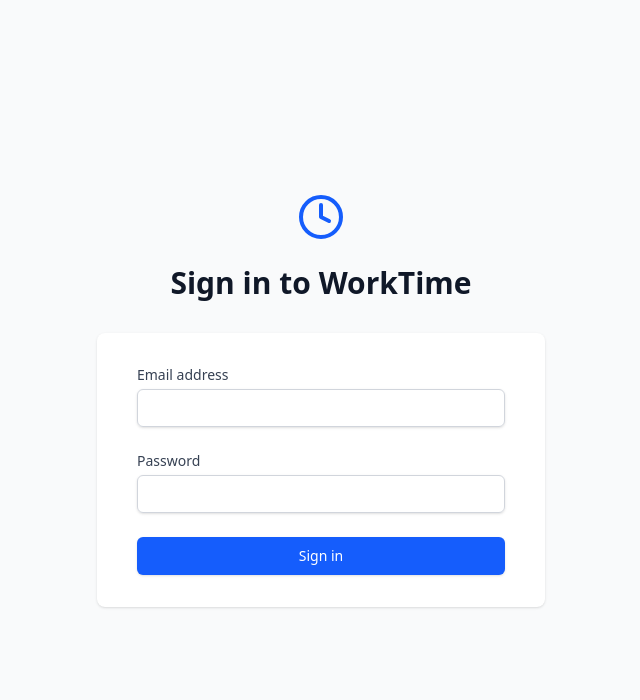
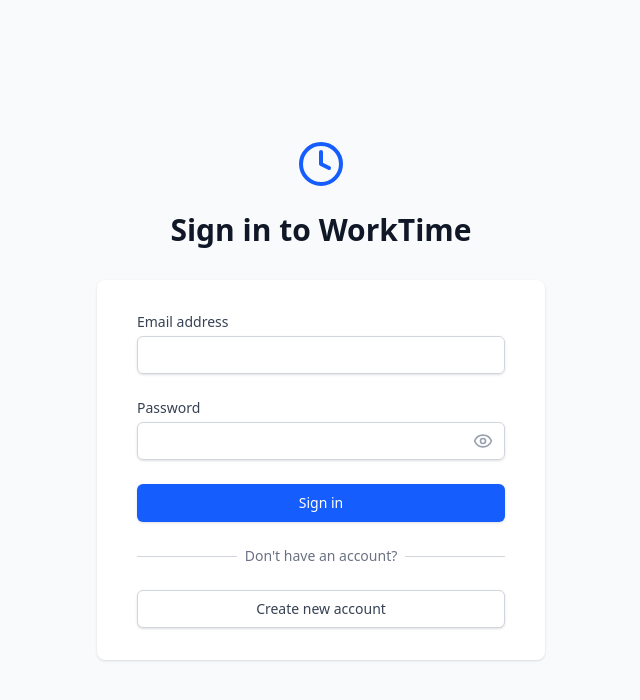
Before and after one commit to robert-northmind/WorkTime, a React (Vite) app: page /login in a window 1280 px wide. Shown: the top 700 px of the page, without its empty margins (319-959 px from the left). Built offline with nearby package versions, Linux system fonts and the light colour scheme; no server answers.

Commit message:
Add signup form with password visibility toggle
- Add signup function to AuthService using createUserWithEmailAndPassword
- Update LoginPage to support both login and signup modes with toggle
- Add password visibility toggle with eye icon
- Update Firebase setup checklist

```diff
--- a/src/pages/LoginPage.tsx
+++ b/src/pages/LoginPage.tsx
@@ -1,21 +1,32 @@
 import React, { useState } from 'react';
 import { useNavigate } from 'react-router-dom';
-import { login } from '../services/auth/AuthService';
-import { Clock } from 'lucide-react';
+import { login, signup } from '../services/auth/AuthService';
+import { Clock, Eye, EyeOff } from 'lucide-react';
 
 export const LoginPage: React.FC = () => {
   const [email, setEmail] = useState('');
   const [password, setPassword] = useState('');
   const [error, setError] = useState('');
+  const [isSignup, setIsSignup] = useState(false);
+  const [showPassword, setShowPassword] = useState(false);
   const navigate = useNavigate();
 
   const handleSubmit = async (e: React.FormEvent) => {
     e.preventDefault();
+    setError('');
     try {
-      await login(email, password);
+      if (isSignup) {
+        await signup(email, password);
+      } else {
+        await login(email, password);
+      }
       navigate('/');
-    } catch (err) {
-      setError('Failed to login. Please check your credentials.');
+    } catch (err: any) {
+      if (isSignup) {
+        setError(err?.message || 'Failed to create account. Please try again.');
+      } else {
+        setError('Failed to login. Please check your credentials.');
+      }
       console.error(err);
     }
   };
@@ -27,7 +38,7 @@ export const LoginPage: React.FC = () => {
           <Clock className="h-12 w-12 text-blue-600" />
         </div>
         <h2 className="mt-6 text-center text-3xl font-extrabold text-gray-900">
-          Sign in to WorkTime
+          {isSignup ? 'Create your WorkTime account' : 'Sign in to WorkTime'}
         </h2>
       </div>
 
@@ -62,18 +73,34 @@ export const LoginPage: React.FC = () => {
               <label htmlFor="password" className="block text-sm font-medium text-gray-700">
                 Password
               </label>
-              <div className="mt-1">
+              <div className="mt-1 relative">
                 <input
                   id="password"
                   name="password"
-                  type="password"
-                  autoComplete="current-password"
+                  type={showPassword ? 'text' : 'password'}
+                  autoComplete={isSignup ? 'new-password' : 'current-password'}
                   required
                   value={password}
                   onChange={(e) => setPassword(e.target.value)}
-                  className="appearance-none block w-full px-3 py-2 border border-gray-300 rounded-md shadow-sm placeholder-gray-400 focus:outline-none focus:ring-blue-500 focus:border-blue-500 sm:text-sm"
+                  className="appearance-none block w-full px-3 py-2 pr-10 border border-gray-300 rounded-md shadow-sm placeholder-gray-400 focus:outline-none focus:ring-blue-500 focus:border-blue-500 sm:text-sm"
                 />
+                <button
+                  type="button"
+                  onClick={() => setShowPassword(!showPassword)}
+                  className="absolute inset-y-0 right-0 pr-3 flex items-center text-gray-400 hover:text-gray-600"
+                >
+                  {showPassword ? (
+                    <EyeOff className="h-5 w-5" />
+                  ) : (
+                    <Eye className="h-5 w-5" />
+                  )}
+                </button>
               </div>
+              {isSignup && (
+                <p className="mt-1 text-xs text-gray-500">
+                  Password should be at least 6 characters
+                </p>
+              )}
             </div>
 
             <div>
@@ -81,10 +108,36 @@ export const LoginPage: React.FC = () => {
                 type="submit"
                 className="w-full flex justify-center py-2 px-4 border border-transparent rounded-md shadow-sm text-sm font-medium text-white bg-blue-600 hover:bg-blue-700 focus:outline-none focus:ring-2 focus:ring-offset-2 focus:ring-blue-500"
               >
-                Sign in
+                {isSignup ? 'Create account' : 'Sign in'}
               </button>
             </div>
           </form>
+
+          <div className="mt-6">
+            <div className="relative">
+              <div className="absolute inset-0 flex items-center">
+                <div className="w-full border-t border-gray-300" />
+              </div>
+              <div className="relative flex justify-center text-sm">
+                <span className="px-2 bg-white text-gray-500">
+                  {isSignup ? 'Already have an account?' : "Don't have an account?"}
+                </span>
+              </div>
+            </div>
+
+            <div className="mt-6">
+              <button
+                type="button"
+                onClick={() => {
+                  setIsSignup(!isSignup);
+                  setError('');
+                }}
+                className="w-full flex justify-center py-2 px-4 border border-gray-300 rounded-md shadow-sm text-sm font-medium text-gray-700 bg-white hover:bg-gray-50 focus:outline-none focus:ring-2 focus:ring-offset-2 focus:ring-blue-500"
+              >
+                {isSignup ? 'Sign in instead' : 'Create new account'}
+              </button>
+            </div>
+          </div>
         </div>
       </div>
     </div>
--- a/src/services/auth/AuthService.ts
+++ b/src/services/auth/AuthService.ts
@@ -1,5 +1,6 @@
 import {
   signInWithEmailAndPassword,
+  createUserWithEmailAndPassword,
   signOut,
   onAuthStateChanged,
   type User
@@ -58,6 +59,21 @@ export const login = async (email: string, password: string): Promise<void> => {
   await signInWithEmailAndPassword(auth, email, password);
 };
 
+export const signup = async (email: string, password: string): Promise<void> => {
+  if (USE_MOCK) {
+    console.log('Mock Signup with:', email, password);
+    // Simulate network delay
+    await new Promise(resolve => setTimeout(resolve, 500));
+    mockUser = MOCK_USER;
+    localStorage.setItem('mock_auth_user', 'true');
+    notifyMockListeners();
+    return;
+  }
+
+  if (!auth) throw new Error('Firebase Auth not initialized');
+  await createUserWithEmailAndPassword(auth, email, password);
+};
+
 export const logout = async (): Promise<void> => {
   if (USE_MOCK) {
     mockUser = null;
```
Also changed, not shown: 1 other file (tests, documents, lock files or other folders).
